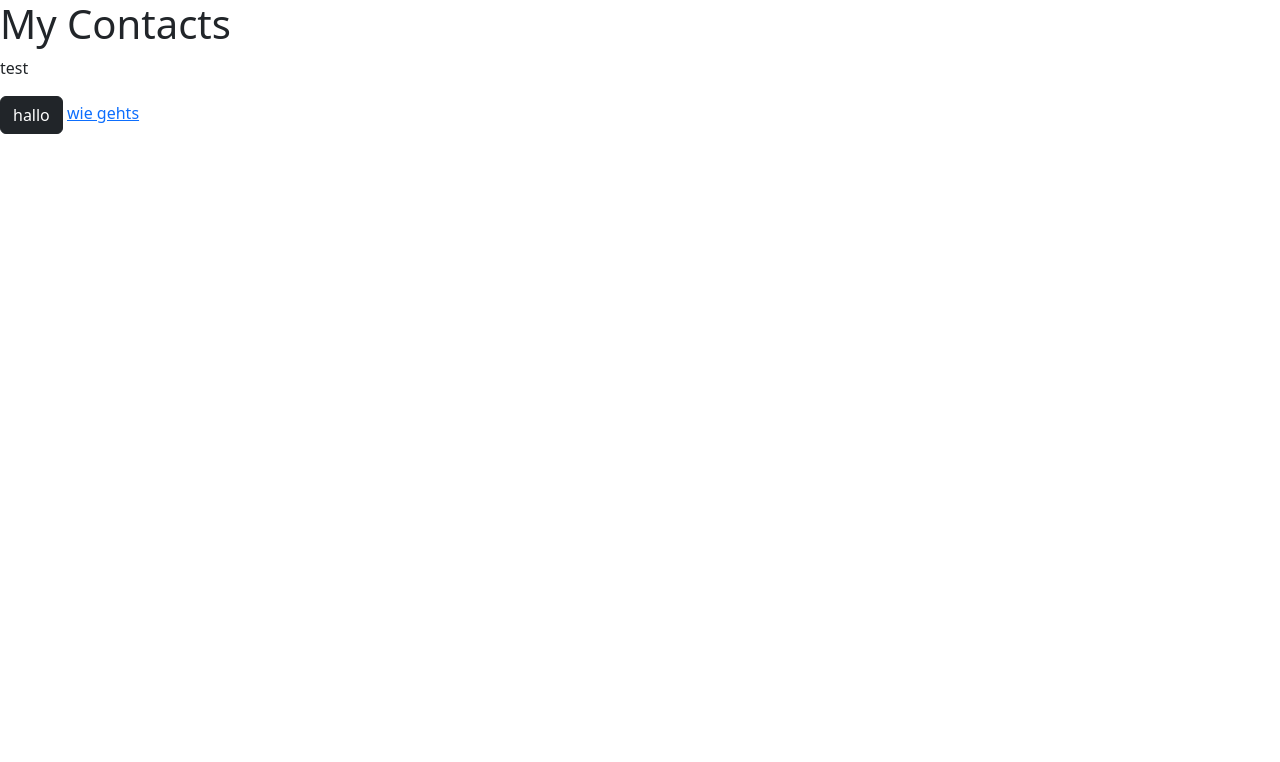
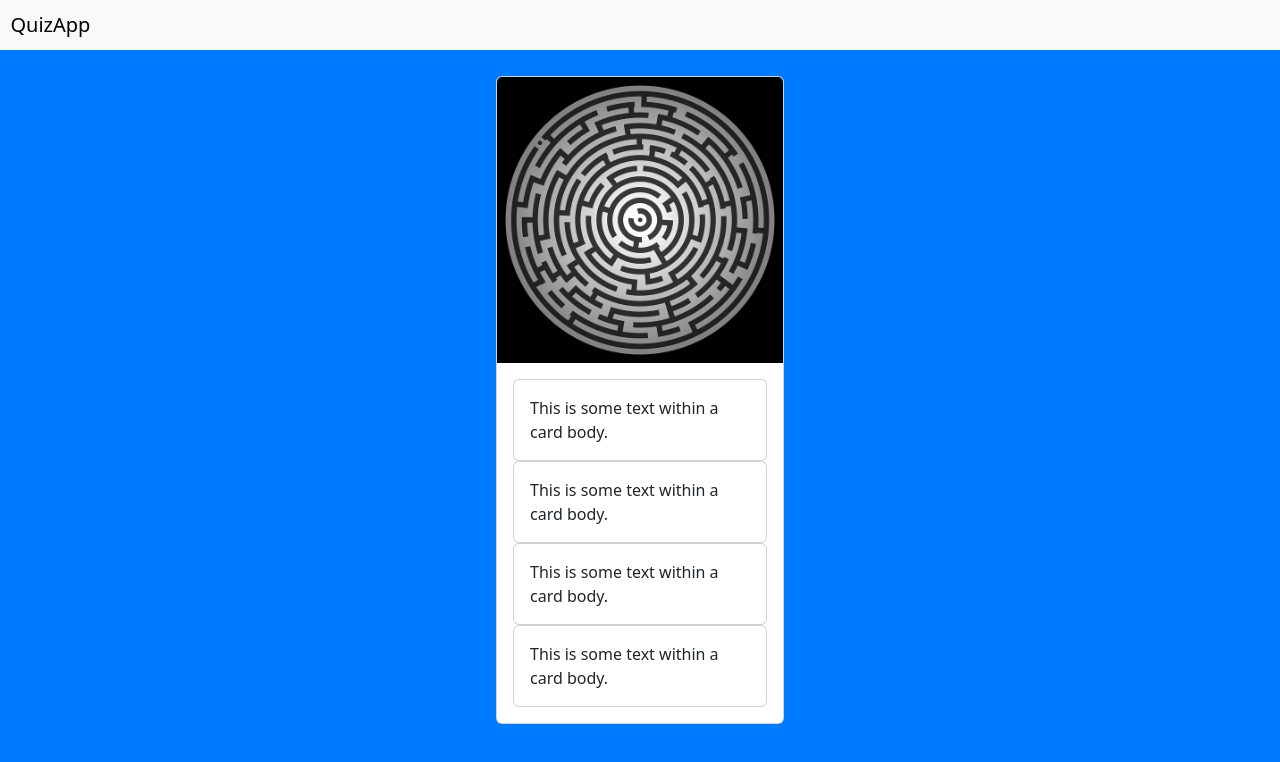
Before and after one commit to L0ki7778/developerAkademiePracticeFolder, a website: page index.html in a window 1280 px wide. Drawn offline with nearby package versions, Linux system fonts and the light colour scheme.

Commit message:
quiz-card

```diff
--- a/index.html
+++ b/index.html
@@ -10,11 +10,42 @@
     <link rel="stylesheet" href="node_modules/bootstrap/dist/css/bootstrap.min.css">
 </head>
 
-<body onload="render()">
-    <div id="contacts"></div>
-    <p>test</p>
-    <button class="btn btn-dark">hallo</button>
-    <a href="#"> wie gehts</a>
+<body >
+    <nav id="navbar-title" class="navbar navbar-light bg-light">
+        <span class="navbar-brand mb-0 h1">&nbsp QuizApp</span>
+      </nav>
+      <div class="body-replacement">
+
+        <div class="card-container">
+            <div class="card" style="width: 18rem;">
+                <img class="card-img-top" src="style/img/maze-1560761_640.png" alt="Card image cap">
+                <div class="card-body">
+                    <div class="card">
+                        <div class="card-body">
+                          This is some text within a card body.
+                        </div>
+                      </div>
+                      <div class="card">
+                        <div class="card-body">
+                          This is some text within a card body.
+                        </div>
+                      </div>
+                      <div class="card">
+                        <div class="card-body">
+                          This is some text within a card body.
+                        </div>
+                      </div>
+                      <div class="card">
+                        <div class="card-body">
+                          This is some text within a card body.
+                        </div>
+                      </div>
+                </div>
+              </div>
+        </div>
+
+      </div>
+
 </body>
 
 </html>
--- a/script.js
+++ b/script.js
@@ -1,5 +1,5 @@
-function render(){
-   let content = document.getElementById("contacts");
-    content.innerHTML = ``
-    content.innerHTML =`<h1>My Contacts</h1>`
-}
+// function render(){
+//    let content = document.getElementById("contacts");
+//     content.innerHTML = ``
+//     content.innerHTML =`<h1>My Contacts</h1>`
+// }
--- a/style/styles.scss
+++ b/style/styles.scss
@@ -0,0 +1,12 @@
+.body-replacement{
+    background-color: #007aff;
+    position: fixed;
+    display: flex;
+    justify-content: center;
+    align-items: center;
+    inset: 0 0 0 0;
+}
+
+#navbar-title{
+    z-index: 1;
+}
```
Also changed, not shown: style/img/maze-1560761_640.png (added), style/styles.css, 1 other file.
